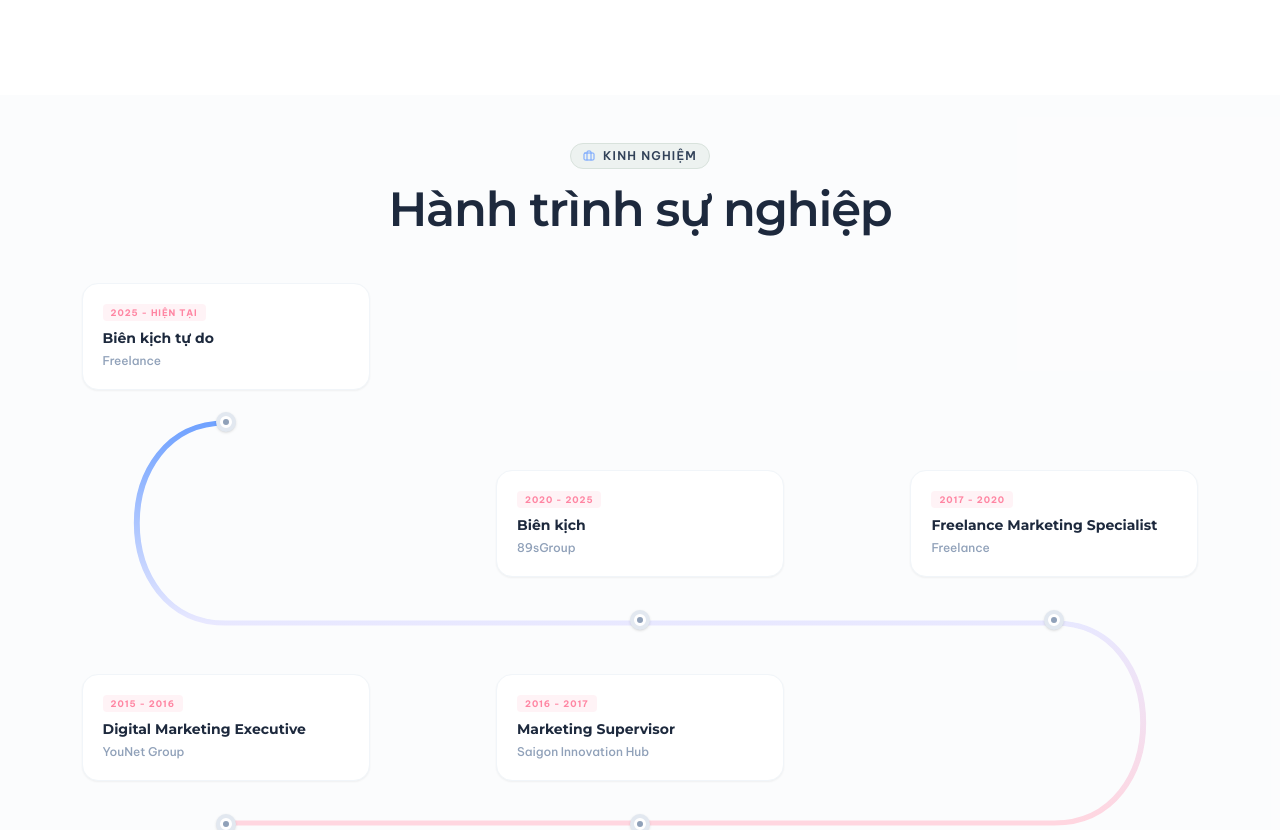
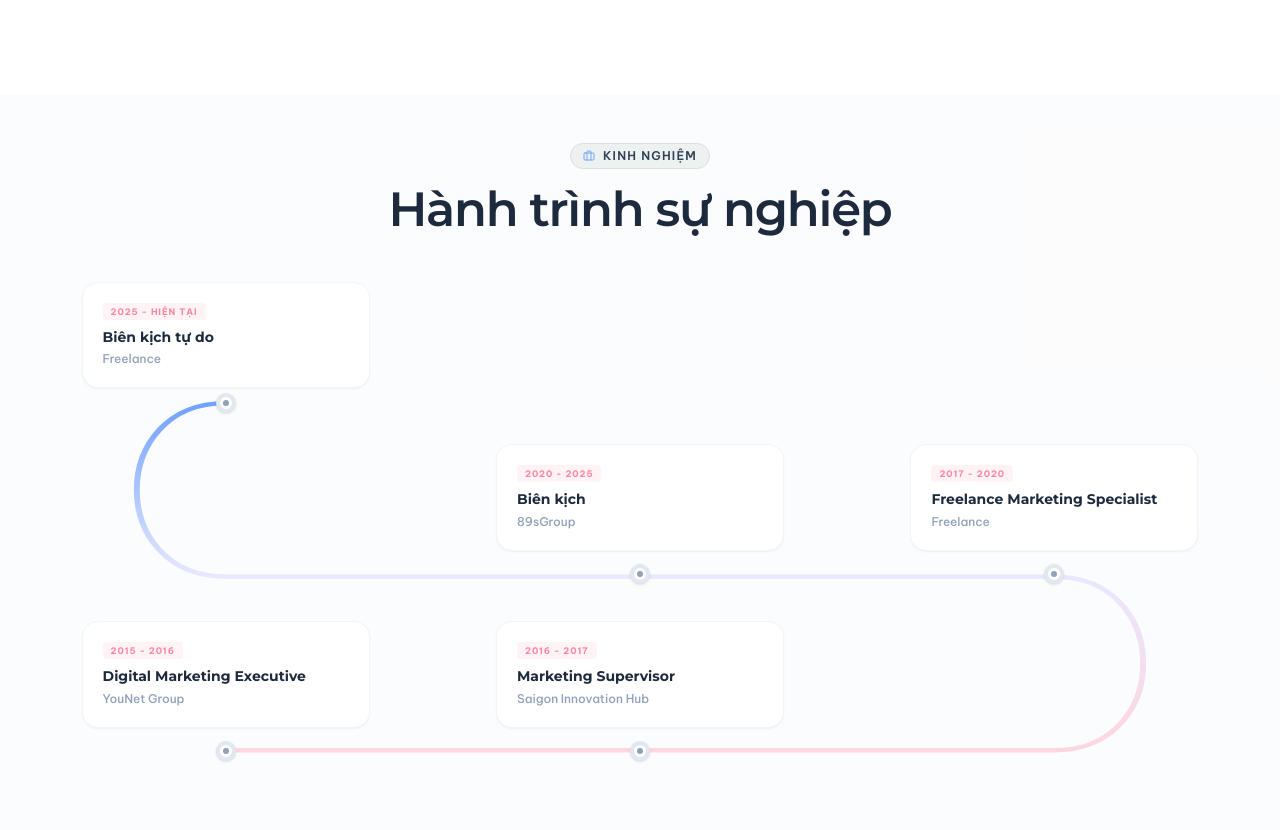
Before and after one commit to phoebevunguyen/oanhvu, a Next.js app: page / in a window 1280 px wide. Shown: the part 1408-2238 px from the top of the page. Built offline with nearby package versions, Linux system fonts and the light colour scheme.

Commit message:
style: reduce padding-bottom of Experience section on desktop and mobile

```diff
--- a/src/components/ExperienceTimeline.tsx
+++ b/src/components/ExperienceTimeline.tsx
@@ -51,7 +51,7 @@ export default function ExperienceTimeline({ onSelectCard }: ExperienceTimelineP
     <section
       id="experience"
       ref={containerRef}
-      className="py-12 bg-slate-50/50 relative overflow-hidden"
+      className="pt-12 pb-6 md:pb-0 bg-slate-50/50 relative overflow-hidden"
     >
       {/* Background decorations */}
       <div className="absolute top-1/3 left-0 w-80 h-80 rounded-full bg-pastel-pink/30 blur-3xl -z-10" />
@@ -70,7 +70,7 @@ export default function ExperienceTimeline({ onSelectCard }: ExperienceTimelineP
         </div>
 
         {/* Desktop Winding Curved Layout (Visible on MD and above) */}
-        <div className="relative hidden md:block w-full h-[680px] mt-10">
+        <div className="relative hidden md:block w-full h-[590px] mt-10">
 
           {/* Timeline Winding SVG Line */}
           <div className="absolute inset-0 pointer-events-none">
```
